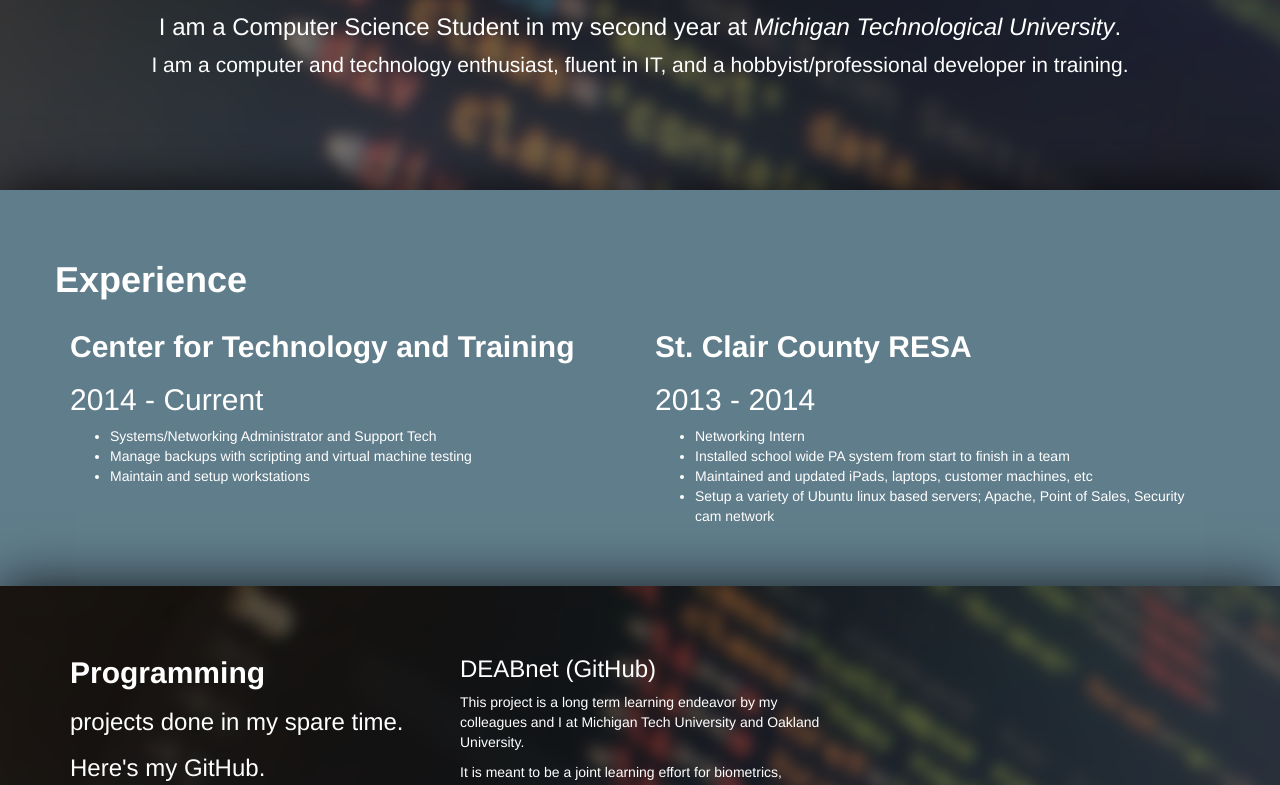
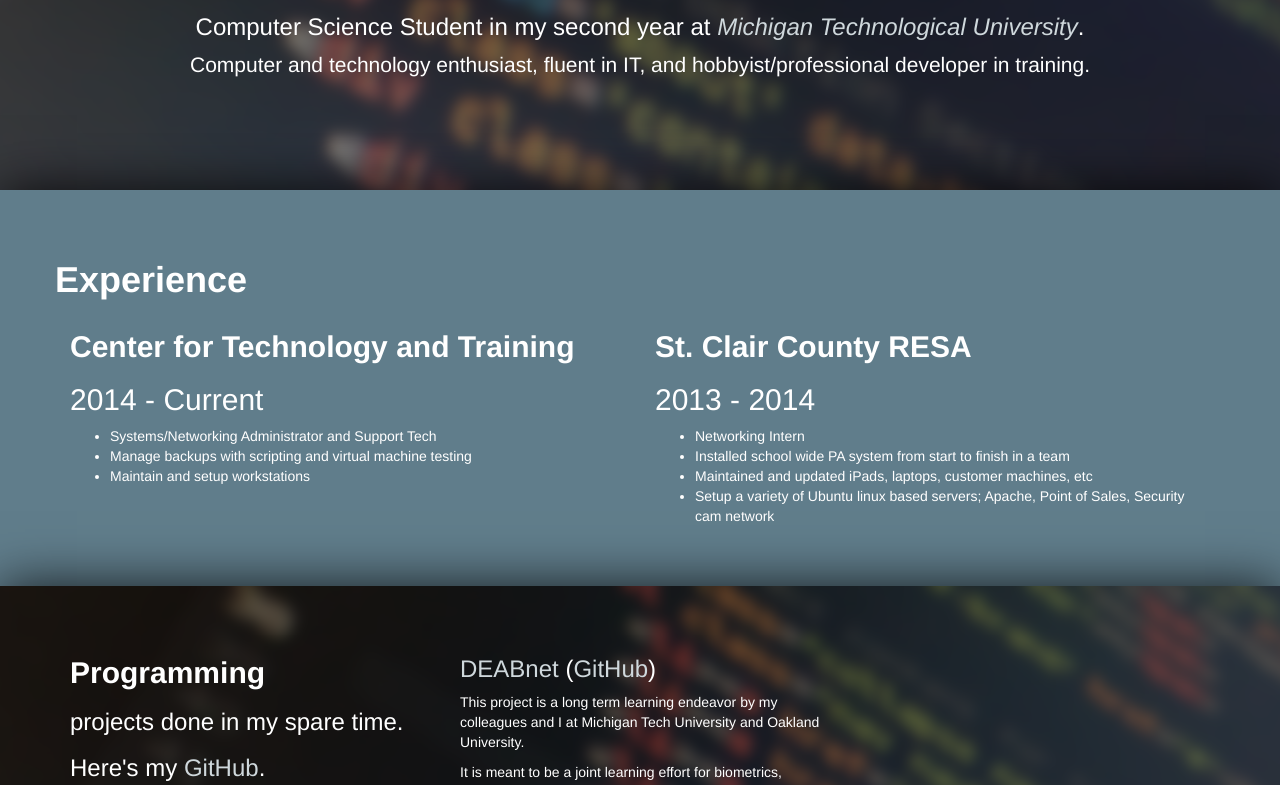
Before and after one commit to cephalization/portfolio, a plain HTML site: page index.html in a window 1280 px wide. Shown: the part 599-1384 px from the top of the page. Drawn offline with nearby package versions, Linux system fonts and the light colour scheme.

Commit message:
Changes from closeheat live editor

```diff
--- a/css/master.css
+++ b/css/master.css
@@ -57,10 +57,10 @@
 a {
   text-decoration: none;
   background-color: inherit;
-  color: inherit;
+  color: #CFD8DC;
 }
 
 a:hover {
-  color: #304FFE;
-  text-decoration: none;
+  color: #CFD8DC;
+  text-decoration: underline;
 }
--- a/index.html
+++ b/index.html
@@ -51,10 +51,10 @@
         <h2><b style="font-size:300%">Tony.</b></h2>
       </div>
       <div class="col-md-12 intro">
-        <h3>I am a Computer Science Student in my second year at
+        <h3>Computer Science Student in my second year at
           <a href="http://www.mtu.edu"><em>Michigan Technological University</em></a>.
         </h3>
-        <p class="about">I am a computer and technology enthusiast, fluent in IT, and a hobbyist/professional developer in training.</p>
+        <p class="about">Computer and technology enthusiast, fluent in IT, and hobbyist/professional developer in training.</p>
       </div>
     </div>
   </div>
@@ -99,7 +99,7 @@
       </div>
       <div class="col-md-4">
       <div>
-        <h3><a href="http://www.deabnet.com">DEABnet</a> <a href="http://www.github.com/cephalization/deabnet">(GitHub)</a></h3>
+        <h3><a href="http://www.deabnet.com">DEABnet</a> (<a href="http://www.github.com/cephalization/deabnet">GitHub</a>)</h3>
         <p>This project is a long term learning endeavor by my colleagues and I at Michigan Tech University and Oakland University.</p>
         <p>It is meant to be a joint learning effort for biometrics, machine learning, web development, git, and more.</p>
         <p>The website was developed and designed by myself and a colleague using HTML/CSS, Twitter's Bootstrap, and git.</p>
```
